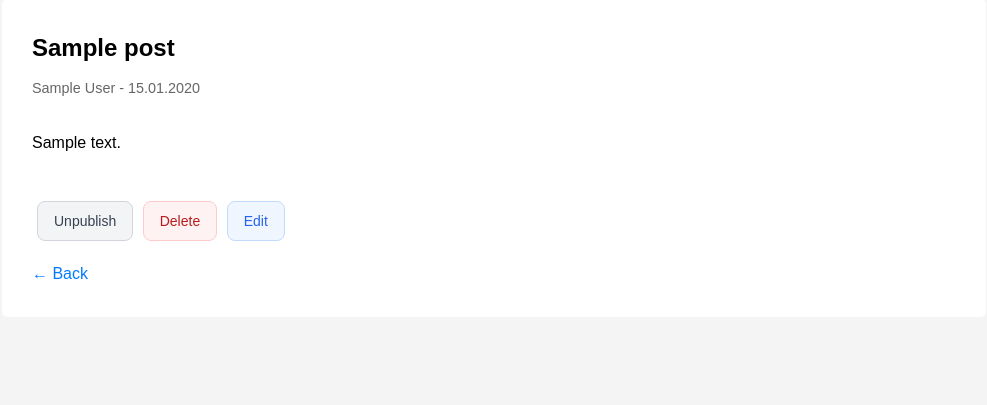
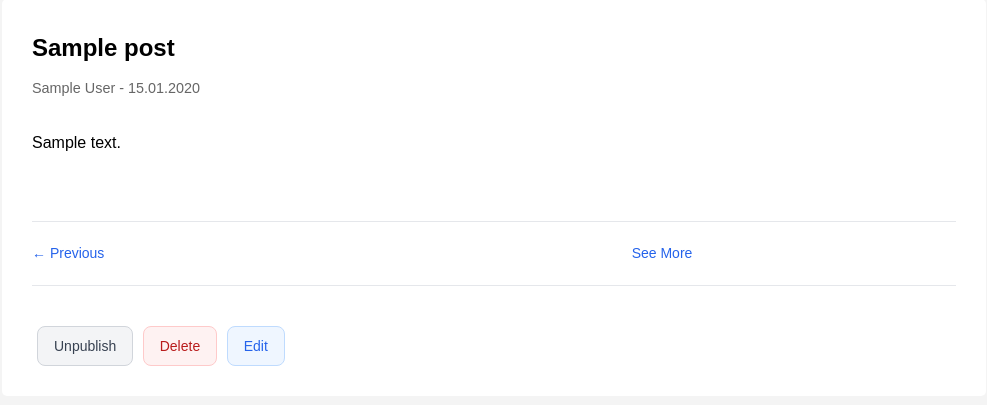
Before and after one commit to abdurakhmanovjohn/blogsite-fastapi, a FastAPI app: a page that uses templates/post.html in a window 1280 px wide. Shown: the part 171-576 px from the top of the page, without its empty margins (146-1133 px from the left). Run offline with FastAPI, Linux system fonts and the light colour scheme; tables that the repository leaves empty hold one stand-in row (values such as "Sample post").

Commit message:
new previous and next buttons added in post

```diff
--- a/main.py
+++ b/main.py
@@ -92,7 +92,57 @@ def view_post(request: Request, slug: str, db: Session = Depends(get_db)):
     if not post:
         raise HTTPException(status_code=404, detail="Post Not Found")
 
-    return templates.TemplateResponse("post.html", {"request": request, "post": post})
+    previous_post = (db.query(models.Post).filter(models.Post.is_published==True, models.Post.published_at < post.published_at,).order_by(models.Post.published_at.desc()).first())
+
+    next_post = (db.query(models.Post).filter(models.Post.is_published==True, models.Post.published_at > post.published_at,).order_by(models.Post.published_at.asc()).first())
+
+    return templates.TemplateResponse("post.html", {"request": request, "post": post, "previous_post": previous_post, "next_post": next_post}, )
+
+
+
+@app.get("/post/{slug}", response_class=HTMLResponse)
+def view_post(request: Request, slug: str, db: Session = Depends(get_db)):
+    post = (
+        db.query(models.Post)
+        .filter(
+            models.Post.slug == slug,
+            models.Post.is_published == True,
+        )
+        .first()
+    )
+
+    if not post:
+        raise HTTPException(status_code=404, detail="Post not found")
+
+    previous_post = (
+        db.query(models.Post)
+        .filter(
+            models.Post.is_published == True,
+            models.Post.published_at < post.published_at,
+        )
+        .order_by(models.Post.published_at.desc())
+        .first()
+    )
+
+    next_post = (
+        db.query(models.Post)
+        .filter(
+            models.Post.is_published == True,
+            models.Post.published_at > post.published_at,
+        )
+        .order_by(models.Post.published_at.asc())
+        .first()
+    )
+
+    return templates.TemplateResponse(
+        "post.html",
+        {
+            "request": request,
+            "post": post,
+            "previous_post": previous_post,
+            "next_post": next_post,
+        },
+    )
 
 
 @app.get("/create", response_class=HTMLResponse)
--- a/static/style.css
+++ b/static/style.css
@@ -363,3 +363,38 @@ nav h1 a {
   margin-bottom: 20px;
   font-weight: 500;
 }
+
+.post-navigation {
+  display: flex;
+  /* justify-content: space-between; */
+  align-items: center;
+  margin: 40px 0;
+  padding: 20px 0;
+  border-top: 1px solid #e5e7eb;
+  border-bottom: 1px solid #e5e7eb;
+}
+
+.post-nav {
+  max-width: 45%;
+  font-size: 14px;
+  color: #2563eb;
+  text-decoration: none;
+  font-weight: 500;
+}
+
+.post-nav:hover {
+  text-decoration: underline;
+}
+
+.post-nav.prev {
+  margin-right: auto;
+}
+
+.post-nav.next {
+  margin-left: auto;
+}
+
+.post-nav.more {
+  margin: 0 auto;
+  font-weight: 500;
+}
--- a/templates/post.html
+++ b/templates/post.html
@@ -23,6 +23,19 @@
     <div class="content">
         {{- post.content | trim }}
     </div>
+
+    <div class="post-navigation">
+        {% if previous_post %}
+            <a href="/post/{{previous_post.slug}}" class="post-nav prev">← Previous</a>
+        {% endif %}
+
+        <a href="/" class="post-nav more">See More</a>
+
+        {% if next_post %}
+            <a href="/post/{{next_post.slug}}" class="post-nav next">Next → </a>
+        {% endif %}
+    </div>
+
     <div class="post-actions">
         {% if is_draft %}
         <form method="post" action="/post/{{ post.id }}/publish" style="display:inline">
@@ -51,7 +64,6 @@
 
         <a href="/post/{{post.id}}/edit" class="btn-edit">Edit</a>
     </div>
-    <a href="/" class="btn-back">← Back</a>
 </article>
 {% else %}
 <p>Post Not Found</p>
```
